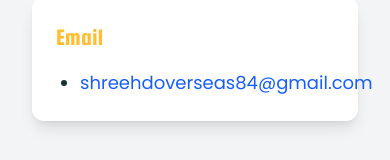
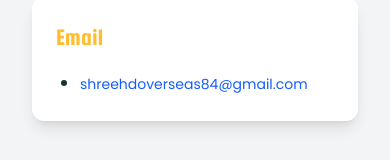
Before and after one commit to udayjordan/shreeHDoverseas, a React (Vite) app: page /contact-us in a window 390 px wide. Shown: the part 401-561 px from the top of the page. Built offline with nearby package versions, Linux system fonts and the light colour scheme; a web font is replaced by a local one.

Commit message:
responsive fixes

```diff
--- a/src/components/ContactUs.jsx
+++ b/src/components/ContactUs.jsx
@@ -60,7 +60,7 @@
             <li>
               <a
                 href="mailto:shreehdoverseas84@gmail.com"
-                className="text-blue-600 hover:text-blue-800 transition-colors duration-200"
+                className="text-blue-600 hover:text-blue-800 transition-colors duration-200 text-sm md:text-lg"
                 onClick={(e) => {
                   e.preventDefault();
                   window.location.href = 'mailto:shreehdoverseas84@gmail.com';
```
